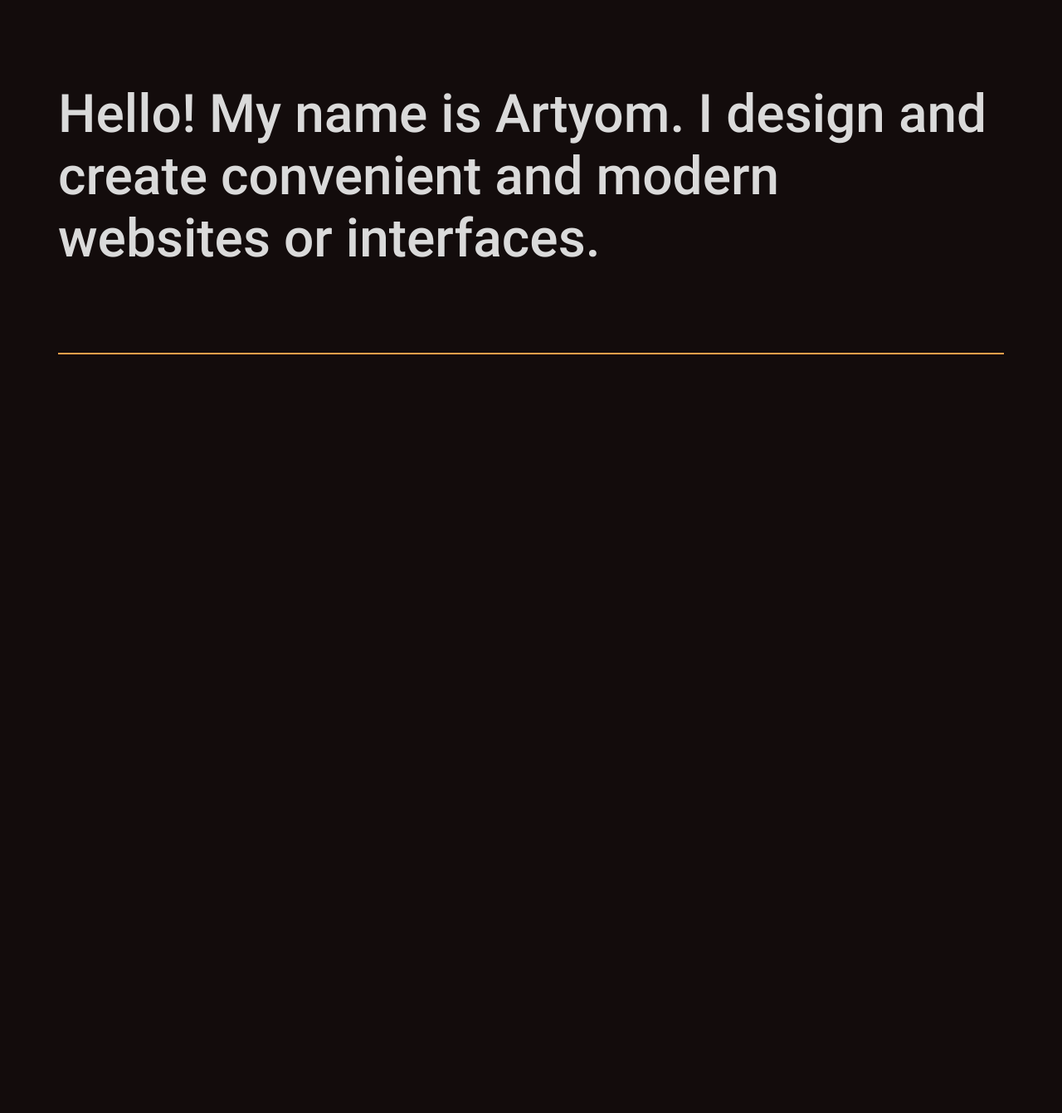
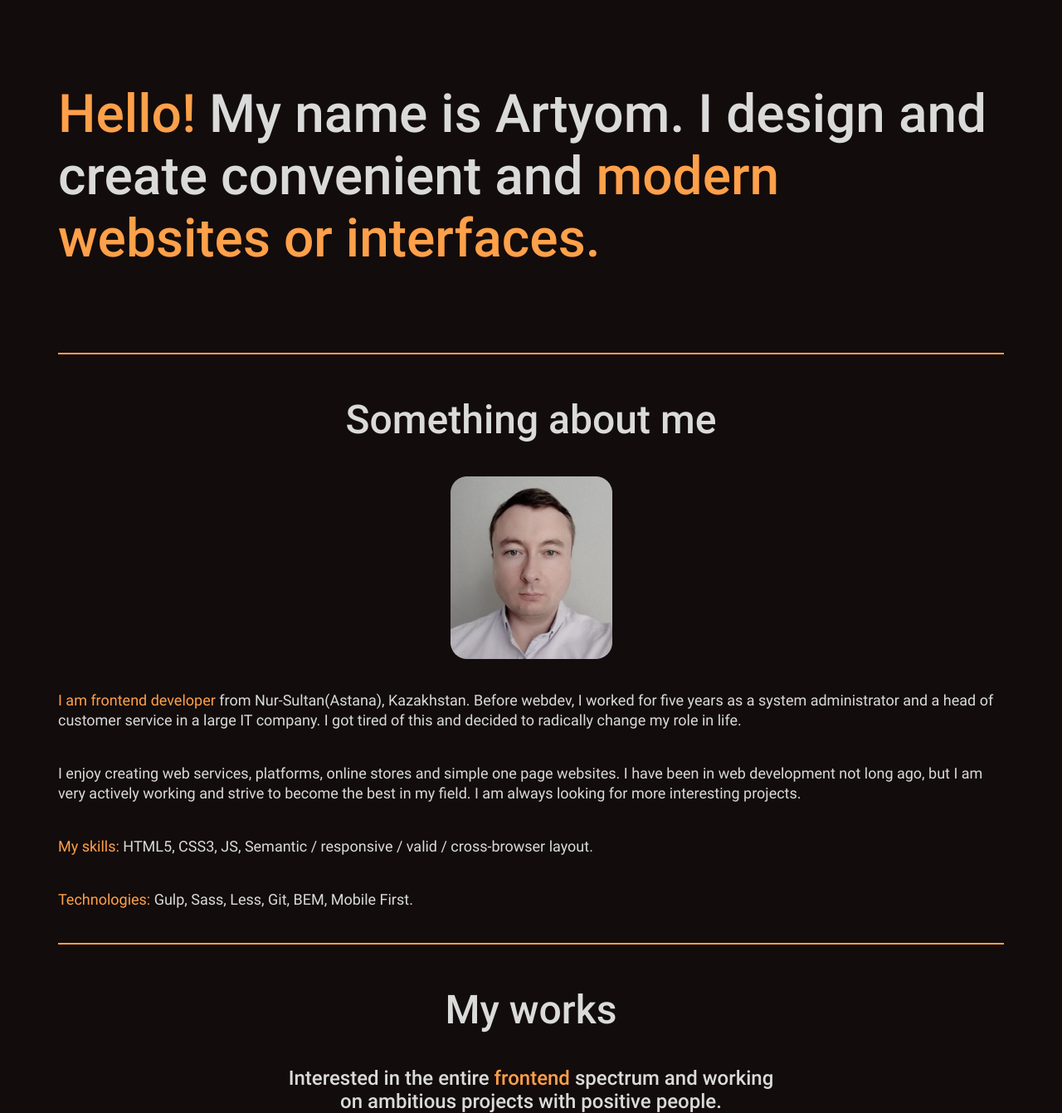
Before and after one commit to volkov85/webcreator, a PHP site: page / in a window 1280 px wide. Shown: the part 110-1451 px from the top of the page at 83% size. Before the commit the page ends 537 px from the top, so only its background shows below. Run offline with PHP 8.4, Linux system fonts and the light colour scheme; style sheets or scripts are compiled from the project's sources.

Commit message:
Added About section

```diff
--- a/source/index.html
+++ b/source/index.html
@@ -30,7 +30,33 @@
     </header>
     <main class="main">
       <section class="offer">
-        <h1 class="offer__title">Hello! My name is Artyom. I design and create convenient and modern websites or interfaces.</h1>
+        <h1 class="offer__title"><span class="offer__title--colored">Hello!</span> My name is Artyom. I design and create convenient and <span class="offer__title--colored">modern websites or interfaces.</span></h1>
+      </section>
+      <section class="about">
+        <h2 class="about__title">
+          Something about me
+        </h2>
+        <img class="about__photo" src="img/my_photo.png" alt="My photo" width="195" height="220">
+        <p class="about__desc">
+          <span class="about__desc--colored">I am frontend developer</span> from Nur-Sultan(Astana), Kazakhstan. Before webdev, I worked for five years as a system administrator and a head of customer service in a large IT company. I got tired of this and decided to radically change my role in life.
+        </p>
+        <p class="about__desc">
+          I enjoy creating web services, platforms, online stores and simple one page websites. I have been in web development not long ago, but I am very actively working and strive to become the best in my field. I am always looking for more interesting projects.
+        </p>
+        <p class="about__desc">
+          <span class="about__desc--colored">My skills:</span> HTML5, CSS3, JS, Semantic / responsive / valid / cross-browser layout.
+        </p>
+        <p class="about__desc">
+          <span class="about__desc--colored">Technologies:</span> Gulp, Sass, Less, Git, BEM, Mobile First.
+        </p>
+      </section>
+      <section class="portfolio">
+        <h2 class="portfolio__title">
+          My works
+        </h2>
+        <p class="portfolio__desc">
+          Interested in the entire <span class="portfolio__desc--colored">frontend</span> spectrum and working on ambitious projects with positive people.
+        </p>
       </section>
     </main>
     <footer class="footer">
--- /dev/null
+++ b/source/sass/blocks/about.scss
@@ -0,0 +1,28 @@
+.about {
+  border-bottom: solid $secondaryTextColor 2px;
+}
+
+.about__title {
+  font-size: $fontSecTitleSize;
+  font-weight: $fontOfferWeight;
+  margin: 0 auto;
+  text-align: center;
+  padding-top: 50px;
+  padding-bottom: 40px;
+}
+
+.about__photo {
+  display: block;
+  margin: 0 auto;
+  padding-bottom: 20px;
+}
+
+.about__desc {
+  font-weight: $fontTextWeight;
+  line-height: 24px;
+  margin-bottom: 40px;
+}
+
+.about__desc--colored {
+  color: $secondaryTextColor;
+}
--- a/source/sass/blocks/offer.scss
+++ b/source/sass/blocks/offer.scss
@@ -9,3 +9,7 @@
   font-weight: $fontOfferWeight;
   margin: 0;
 }
+
+.offer__title--colored {
+  color: $secondaryTextColor;
+}
--- /dev/null
+++ b/source/sass/blocks/portfolio.scss
@@ -0,0 +1,21 @@
+.portfolio__title {
+  font-size: $fontSecTitleSize;
+  font-weight: $fontOfferWeight;
+  margin: 0 auto;
+  text-align: center;
+  padding-top: 50px;
+  padding-bottom: 40px;
+}
+
+.portfolio__desc {
+  font-weight: $fontOfferWeight;
+  font-size: 24px;
+  line-height: 28px;
+  width: 600px;
+  text-align: center;
+  margin: 0 auto;
+}
+
+.portfolio__desc--colored {
+  color: $secondaryTextColor;
+}
--- a/source/sass/style.scss
+++ b/source/sass/style.scss
@@ -8,3 +8,5 @@
 @import "blocks/main-nav.scss";
 @import "blocks/header.scss";
 @import "blocks/offer.scss";
+@import "blocks/about.scss";
+@import "blocks/portfolio.scss";
--- a/source/sass/variables.scss
+++ b/source/sass/variables.scss
@@ -13,3 +13,4 @@ $widthDesktop: 1300px;
 $mainDesktopWidth: 1140px;
 
 $fontOfferWeight: 500;
+$fontTextWeight: 400;
```
Also changed, not shown: build/index.html (+1 -1 lines), build/css/style.min.css, source/img/my_photo.png (added), 2 other files.
